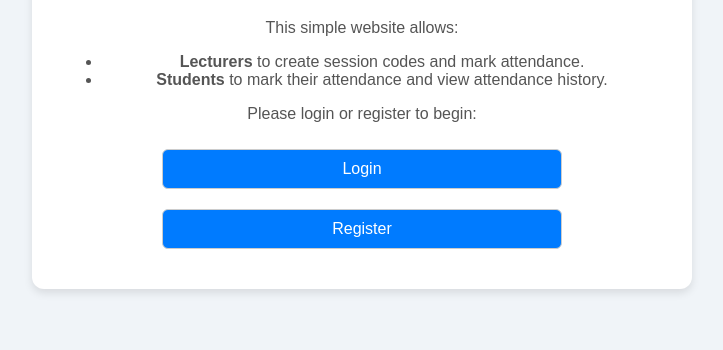
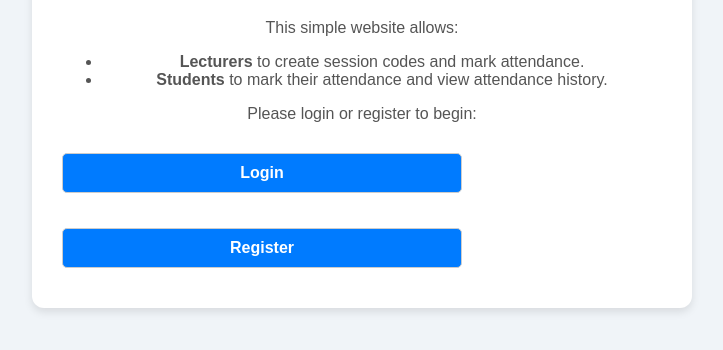
Before and after one commit to cathymeja/Attendance-system1, a website: page frontend/index.html in a window 1280 px wide. Shown: the part 178-528 px from the top of the page, without its empty margins (278-1001 px from the left). Drawn offline with Linux system fonts and the light colour scheme.

Commit message:
Update index.html

```diff
--- a/frontend/index.html
+++ b/frontend/index.html
@@ -1,12 +1,34 @@
 <!DOCTYPE html>
 <html lang="en">
 <head>
-  <meta charset="UTF-8">
+  <meta charset="UTF-8" />
   <title>Home - Class Attendance System</title>
   <link rel="stylesheet" href="style.css" />
+  <style>
+    /* Optional inline styles for button container layout */
+    .buttons {
+      margin-top: 20px;
+      display: flex;
+      gap: 15px;
+      flex-wrap: wrap;
+    }
+    .btn {
+      display: inline-block;
+      padding: 10px 20px;
+      background-color: #007bff;
+      color: white;
+      text-decoration: none;
+      border-radius: 5px;
+      font-weight: 600;
+      transition: background-color 0.3s ease;
+    }
+    .btn:hover {
+      background-color: #0056b3;
+    }
+  </style>
 </head>
 <body>
-  <div class="container">
+  <main class="container">
     <h1>Welcome to the Class Attendance System</h1>
     <p>This simple website allows:</p>
     <ul>
@@ -15,9 +37,9 @@
     </ul>
     <p>Please login or register to begin:</p>
     <div class="buttons">
-      <a href="login.html" class="btn">Login</a>
-      <a href="register.html" class="btn">Register</a>
+      <a href="login.html" class="btn" role="button">Login</a>
+      <a href="register.html" class="btn" role="button">Register</a>
     </div>
-  </div>
+  </main>
 </body>
 </html>
```
